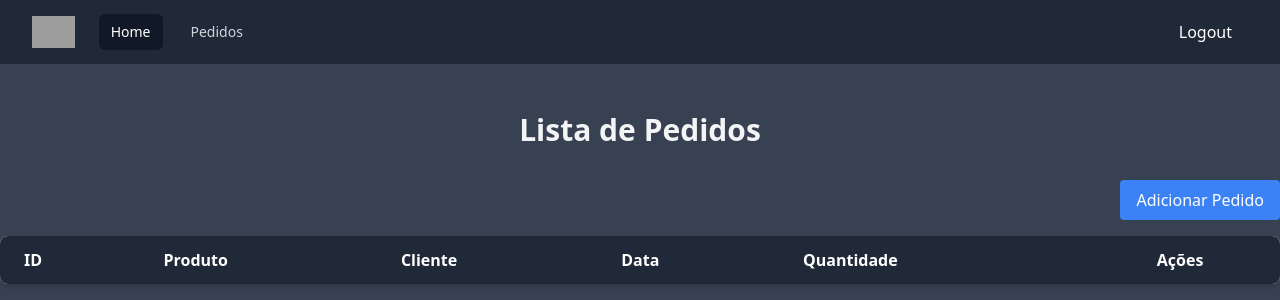
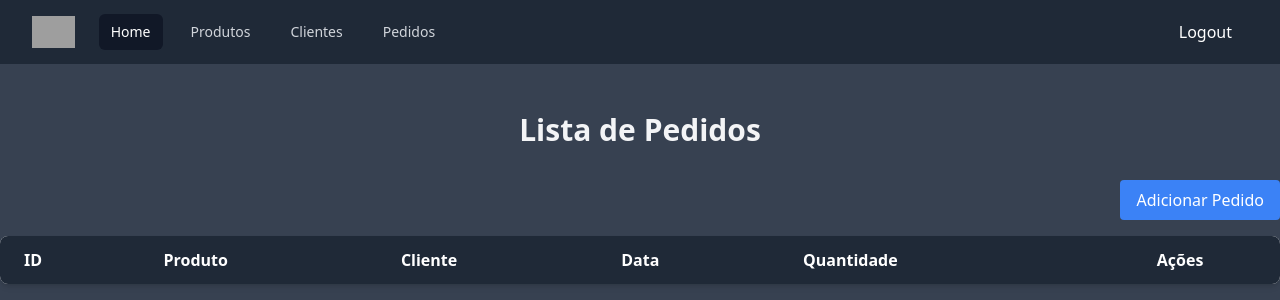
Before and after one commit to Yann-Uchoa5/authentic, a FastAPI app: page /listaPedidos in a window 1280 px wide. Shown: the top 300 px of the page. Run offline with FastAPI, Linux system fonts and the light colour scheme; data that the repository does not hold is empty; parts of the project's set-up code (start-up, migrations or seed data) failed here and were passed over; some libraries are stand-ins or nearby versions; grey boxes are pictures that could not be loaded.

Commit message:
Update pedidos.html

```diff
--- a/app/templates/pedidos.html
+++ b/app/templates/pedidos.html
@@ -19,7 +19,9 @@
           <div class="hidden sm:ml-6 sm:block">
             <div class="flex space-x-4">
               <a href="/home" class="rounded-md bg-gray-900 px-3 py-2 text-sm font-medium text-white" aria-current="page">Home</a>
-              <a href="/pedidos" class="rounded-md px-3 py-2 text-sm font-medium text-gray-300 hover:bg-gray-700 hover:text-white">Pedidos</a>
+              <a href="./listaProdutos" class="rounded-md px-3 py-2 text-sm font-medium text-gray-300 hover:bg-gray-700 hover:text-white">Produtos</a>
+               <a href="./listaClientes" class="rounded-md px-3 py-2 text-sm font-medium text-gray-300 hover:bg-gray-700 hover:text-white">Clientes</a>
+               <a href="./listaPedidos" class="rounded-md px-3 py-2 text-sm font-medium text-gray-300 hover:bg-gray-700 hover:text-white">Pedidos</a>
             </div>
           </div>
         </div>
```
